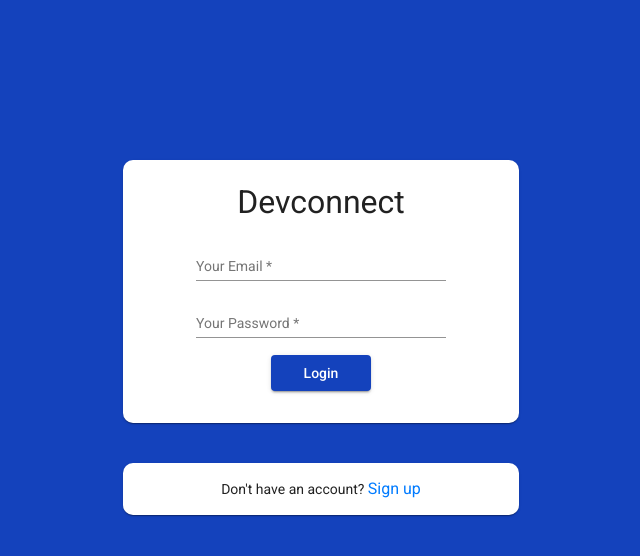
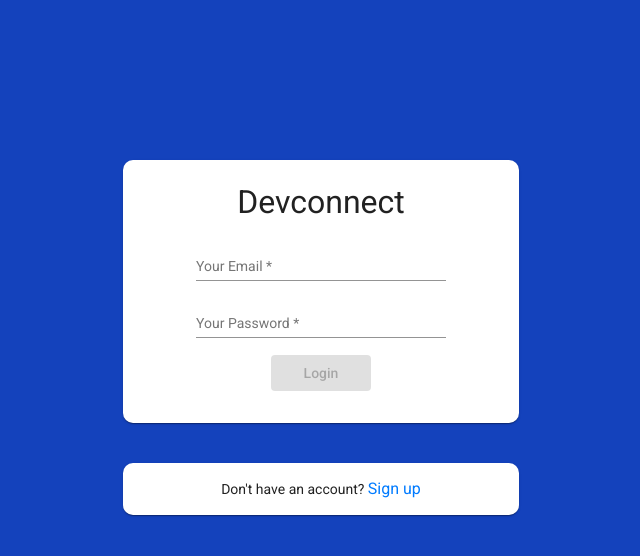
Before and after one commit to sgarg5858/Codegram, an Angular app: page /login in a window 1280 px wide. Shown: the top 556 px of the page, without its empty margins (319-959 px from the left). Built offline with nearby package versions, Linux system fonts and the light colour scheme.

Commit message:
login done

```diff
--- a/src/app/auth/auth.service.ts
+++ b/src/app/auth/auth.service.ts
@@ -8,6 +8,7 @@ export interface AuthResponse{
   refreshToken:string;
   expiresIn:string;
   localId:string;
+  registered?:boolean;
 }
 
 @Injectable({
@@ -37,5 +38,28 @@ export class AuthService {
     )
     ;
   }
+  login(email,password)
+  {
+    const data={email,password,returnSecureToken:true};
+    return this.http.post<AuthResponse>('https://identitytoolkit.googleapis.com/v1/accounts:signInWithPassword?key=AIzaSyDrkErbnF5W5Q6bjg3IaKnph6hefBgL8rc'
+    ,data).pipe(
+      catchError(error=>{
+        let errorName=""
+        if(error.error && error.error.error && error.error.error.message && error.error.error.message == 'INVALID_PASSWORD')
+        {
+          errorName='Wrong Password.';
+          return throwError(errorName);
+        }else if(error.error && error.error.error && error.error.error.message && error.error.error.message == 'EMAIL_NOT_FOUND')
+        {
+          errorName='Email not registered.';
+          return throwError(errorName);
+        }
+        else{
+          errorName='Something went wrong.';
+          return throwError(errorName);
+        }
+      })
+    )
+  }
 
 }
--- a/src/app/auth/login/login.component.html
+++ b/src/app/auth/login/login.component.html
@@ -10,7 +10,17 @@
                     <mat-form-field>
                         <input type="password" placeholder="Your Password" matInput formControlName="password">
                     </mat-form-field>
-                    <button style="width:100px;margin-bottom: 2vh;background-color:#1442bc;color: white" mat-raised-button >Login</button>
+                    <button
+                    (click)="onLogin()"
+                    [class.spinner]="isLoading"
+                    [disabled]="isLoading || !loginForm.valid"
+                    style="width:100px;margin-bottom: 2vh;"
+                    color="primary"
+                    mat-raised-button
+                    >Login</button>
+                    <p *ngIf="isError" style="color: red;font-size: 16px;">
+                        {{errorName}}
+                    </p>
                 </form>
             </mat-card>
             <mat-card style="text-align: center;margin-top: 5vh;border-radius: 10px;">
--- a/src/app/auth/login/login.component.ts
+++ b/src/app/auth/login/login.component.ts
@@ -1,15 +1,21 @@
-import { Component, OnInit } from '@angular/core';
+import { Component, OnInit, OnDestroy } from '@angular/core';
 import { FormGroup, Validators, FormControl } from '@angular/forms';
+import { AuthService } from '../auth.service';
+import { Subscription } from 'rxjs';
 
 @Component({
   selector: 'app-login',
   templateUrl: './login.component.html',
   styleUrls: ['./login.component.css']
 })
-export class LoginComponent implements OnInit {
+export class LoginComponent implements OnInit,OnDestroy {
 
   loginForm:FormGroup;
-  constructor() { }
+  isLoading=false;
+  isError=false;
+  errorName="";
+  loginSubscription:Subscription
+  constructor(private authService:AuthService) { }
 
   ngOnInit(): void {
     this.loginForm=new FormGroup({
@@ -17,7 +23,28 @@ export class LoginComponent implements OnInit {
       password:new FormControl('',[Validators.required])
     })
   }
+  onLogin()
+  {
+    this.isLoading=true;
+    this.isError=false;
+    const email=this.loginForm.value.email;
+    const password=this.loginForm.value.password;
 
+    this.loginSubscription = this.authService.login(email,password).subscribe((response)=>{
+      this.isLoading=false;
+      console.log(response);
+    },(error)=>{
+      console.log(error);
+      this.isLoading=false;
+      this.isError=true;
+      this.errorName=error;
+    })
+
+  }
+  ngOnDestroy()
+  {
+    this.loginSubscription.unsubscribe();
+  }
 
 
 }
--- a/src/app/auth/sign-up/sign-up.component.ts
+++ b/src/app/auth/sign-up/sign-up.component.ts
@@ -1,17 +1,19 @@
-import { Component, OnInit } from '@angular/core';
+import { Component, OnInit, OnDestroy } from '@angular/core';
 import { FormGroup, FormControl, Validators, EmailValidator } from '@angular/forms';
 import {AuthService} from '../auth.service';
+import { Subscription } from 'rxjs';
 @Component({
   selector: 'app-sign-up',
   templateUrl: './sign-up.component.html',
   styleUrls: ['./sign-up.component.css']
 })
-export class SignUpComponent implements OnInit {
+export class SignUpComponent implements OnInit,OnDestroy {
 
   signupForm:FormGroup;
   isLoading=false;
   isError=false;
   errorName="";
+  signupSubscription:Subscription;
   constructor(private authService:AuthService) { }
 
   ngOnInit(): void {
@@ -29,7 +31,7 @@ export class SignUpComponent implements OnInit {
     const password=this.signupForm.value.password;
 
     //  this.signupForm.reset();
-    this.authService.signUp(email,password).subscribe((response)=>{
+   this.signupSubscription= this.authService.signUp(email,password).subscribe((response)=>{
       console.log(response);
       this.isLoading=false;
     },(error)=>{
@@ -38,5 +40,9 @@ export class SignUpComponent implements OnInit {
      this.errorName=error;
     })
   }
+  ngOnDestroy()
+  {
+    this.signupSubscription.unsubscribe();
+  }
 
 }
```
